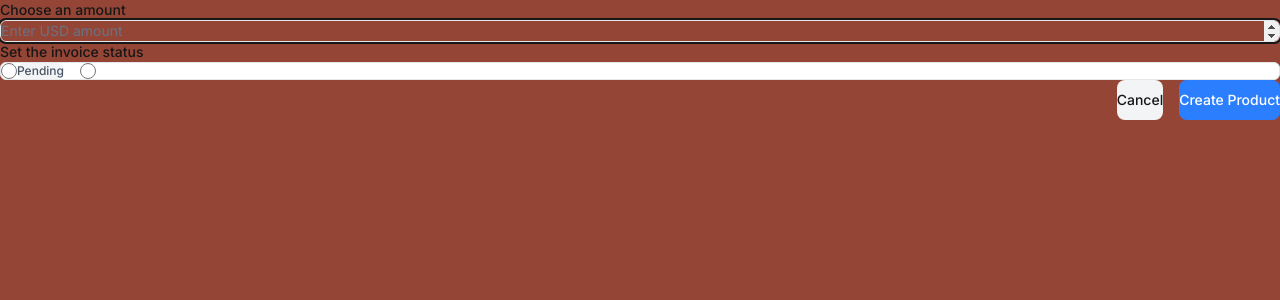
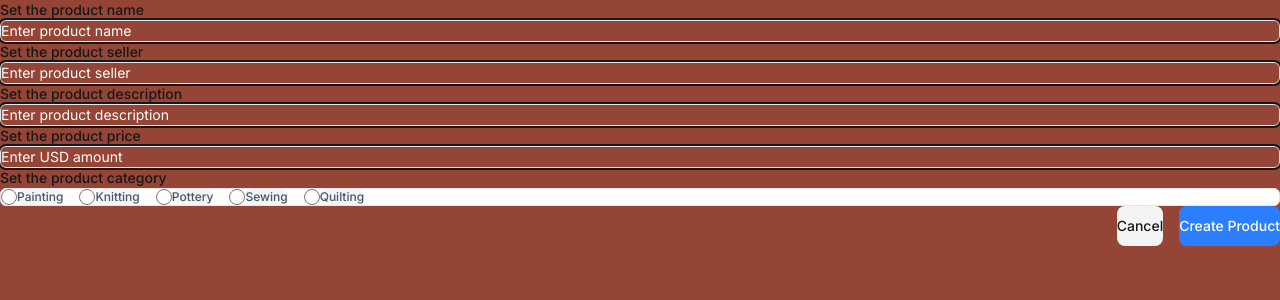
Before and after one commit to kylebowser/wdd430-final, a Next.js app in the folder wdd430-final/: page /create in a window 1280 px wide. Shown: the top 300 px of the page. Built offline with nearby package versions, Linux system fonts and the light colour scheme; a web font is replaced by a local one.

Commit message:
Form and search fixes

```diff
--- a/wdd430-final/src/app/lib/data.ts
+++ b/wdd430-final/src/app/lib/data.ts
@@ -17,3 +17,33 @@ export async function fetchProducts() {
     throw new Error('Failed to fetch product data.');
   }
 }
+
+export async function fetchFilteredProducts(
+  query?: string
+) {
+
+  try {
+    const products = await sql<Product[]>`
+      SELECT
+        product.id,
+        product.name,
+        product.description,
+        product.price,
+        product.category,
+        product.seller
+      FROM product
+      WHERE
+        product.name ILIKE ${`%${query}%`} OR
+        product.description ILIKE ${`%${query}%`} OR
+        product.price::text ILIKE ${`%${query}%`} OR
+        product.category::text ILIKE ${`%${query}%`} OR
+        product.seller ILIKE ${`%${query}%`}
+      ORDER BY product.name ASC
+    `;
+
+    return products;
+  } catch (error) {
+    console.error('Database Error:', error);
+    throw new Error('Failed to fetch filtered product data.');
+  }
+}
--- a/wdd430-final/src/app/page.tsx
+++ b/wdd430-final/src/app/page.tsx
@@ -10,11 +10,10 @@ import {CardsSkeleton} from '@/app/ui/skeletons';
 import CardWrapper from '@/app/ui/cards';
 import Search from '@/app/ui/search';
 
-export default async function Page(props: { searchParams?: Promise<{ query?: string; page?: string }> }) {
+export default async function Page(props: { searchParams?: Promise<{ query?: string; }> }) {
   const searchParams = await props.searchParams;
   const query = searchParams?.query || '';
-  const currentPage = Number(searchParams?.page) || 1;
-  //const totalPages = await fetchInvoicesPages(query);
+
   return (
     <main className="flex min-h-screen flex-col p-6">
       <div className="flex flex-col justify-center gap-6 bg-lime-800 px-6 py-10 w-full min-h-[30px]">
@@ -30,12 +29,12 @@ export default async function Page(props: { searchParams?: Promise<{ query?: str
       </div>
 <div className="mt-4 md:mt-8 flex flex-col gap-6">
   <div className="pl-6 w-full">
-    <Search placeholder="Search invoices..." />
+    <Search placeholder="Search products..." />
   </div>
 
   <div className="grid gap-6 sm:grid-cols-2 lg:grid-cols-4">
     <Suspense fallback={<CardsSkeleton />}>
-      <CardWrapper />
+      <CardWrapper query={query} />
     </Suspense>
   </div>
 </div>
--- a/wdd430-final/src/app/ui/cards.tsx
+++ b/wdd430-final/src/app/ui/cards.tsx
@@ -1,12 +1,13 @@
 import { lusitana } from '@/app/ui/fonts';
-import {fetchProducts} from '@/app/lib/data';
+import {fetchProducts, fetchFilteredProducts} from '@/app/lib/data';
 
-export default async function CardWrapper() {
-  const products = await fetchProducts();
+export default async function CardWrapper({ query }: { query?: string }) {
+  //const products = await fetchProducts();
+  const filteredProducts = await fetchFilteredProducts(query);
 
   return (
     <>
-    {products.map((product) => (
+    {filteredProducts.map((product) => (
       <Card
         key={product.id}
         title={product.name}
@@ -38,7 +39,6 @@ export async function Card
 })
 {
   // const Icon = iconMap[type];
-  const products = await fetchProducts();
 
   return (
     <div className="rounded-xl bg-gray-50 p-2 shadow-sm">
--- a/wdd430-final/src/app/ui/create-form.tsx
+++ b/wdd430-final/src/app/ui/create-form.tsx
@@ -14,60 +14,162 @@ export default function Form() {
     <form action={formAction}>
       <div className="space-y-4">
 
-        {/* Invoice Amount */}
+               {/* Product Name */}
         <div className="mb-4">
-          <label htmlFor="amount" className="mb-2 block text-sm font-medium">
-            Choose an amount
+          <label htmlFor="name" className="mb-2 block text-sm font-medium">
+            Set the product name
           </label>
           <div className="relative mt-2 rounded-md">
             <div className="relative">
               <input
-                id="amount"
-                name="amount"
-                type="number"
-                step="0.01"
-                placeholder="Enter USD amount"
-                className="peer block w-full rounded-md border border-gray-200 py-2 pl-10 text-sm outline-2 placeholder:text-gray-500"
+                id="name"
+                name="name"
+                type="text"
+                placeholder="Enter product name"
+                className="peer block w-full rounded-md border border-gray-200 py-2 pl-10 text-sm outline-2 placeholder:text-white"
+                required
+              />
+            </div>
+          </div>
+        </div>
+                       {/* Product seller */}
+        <div className="mb-4">
+          <label htmlFor="seller" className="mb-2 block text-sm font-medium">
+            Set the product seller
+          </label>
+          <div className="relative mt-2 rounded-md">
+            <div className="relative">
+              <input
+                id="seller"
+                name="seller"
+                type="text"
+                placeholder="Enter product seller"
+                className="peer block w-full rounded-md border border-gray-200 py-2 pl-10 text-sm outline-2 placeholder:text-white"
                 required
               />
             </div>
           </div>
         </div>
 
-        {/* Invoice Status */}
+                       {/* Product Description */}
+        <div className="mb-4">
+          <label htmlFor="description" className="mb-2 block text-sm font-medium">
+            Set the product description
+          </label>
+          <div className="relative mt-2 rounded-md">
+            <div className="relative">
+              <input
+                id="description"
+                name="description"
+                type="text"
+                placeholder="Enter product description"
+                className="peer block w-full rounded-md border border-gray-200 py-2 pl-10 text-sm outline-2 placeholder:text-white"
+                required
+              />
+            </div>
+          </div>
+        </div>
+
+        {/* Product Price */}
+        <div className="mb-4">
+          <label htmlFor="price" className="mb-2 block text-sm font-medium">
+            Set the product price
+          </label>
+          <div className="relative mt-2 rounded-md">
+            <div className="relative">
+              <input
+                id="price"
+                name="price"
+                type="number"
+                step="0.01"
+                placeholder="Enter USD amount"
+                className="peer block w-full rounded-md border border-gray-200 py-2 pl-10 text-sm outline-2 placeholder:text-white"
+                required
+              />
+            </div>
+          </div>
+        </div>
+
+        {/* Product Category */}
         <fieldset>
           <legend className="mb-2 block text-sm font-medium">
-            Set the invoice status
+            Set the product category
           </legend>
           <div className="rounded-md border border-gray-200 bg-white px-[14px] py-3">
             <div className="flex gap-4">
               <div className="flex items-center">
                 <input
-                  id="pending"
-                  name="status"
+                  id="painting"
+                  name="category"
                   type="radio"
-                  value="pending"
+                  value="painting"
                   className="h-4 w-4 cursor-pointer border-gray-300 bg-gray-100 text-gray-600 focus:ring-2"
                 />
                 <label
-                  htmlFor="pending"
+                  htmlFor="painting"
                   className="ml-2 flex cursor-pointer items-center gap-1.5 rounded-full bg-gray-100 px-3 py-1.5 text-xs font-medium text-gray-600"
                 >
-                  Pending
+                  Painting
                 </label>
               </div>
               <div className="flex items-center">
                 <input
-                  id="paid"
-                  name="status"
+                  id="knitting"
+                  name="category"
                   type="radio"
-                  value="paid"
+                  value="knitting"
                   className="h-4 w-4 cursor-pointer border-gray-300 bg-gray-100 text-gray-600 focus:ring-2"
                 />
                 <label
-                  htmlFor="paid"
-                  className="ml-2 flex cursor-pointer items-center gap-1.5 rounded-full bg-green-500 px-3 py-1.5 text-xs font-medium text-white"
+                  htmlFor="knitting"
+                  className="ml-2 flex cursor-pointer items-center gap-1.5 rounded-full bg-gray-100 px-3 py-1.5 text-xs font-medium text-gray-600"
                 >
+                  Knitting
+                </label>
+              </div>
+                            <div className="flex items-center">
+                <input
+                  id="pottery"
+                  name="category"
+                  type="radio"
+                  value="pottery"
+                  className="h-4 w-4 cursor-pointer border-gray-300 bg-gray-100 text-gray-600 focus:ring-2"
+                />
+                <label
+                  htmlFor="pottery"
+                  className="ml-2 flex cursor-pointer items-center gap-1.5 rounded-full bg-gray-100 px-3 py-1.5 text-xs font-medium text-gray-600"
+                >
+                  Pottery
+                </label>
+              </div>
+                            <div className="flex items-center">
+                <input
+                  id="sewing"
+                  name="category"
+                  type="radio"
+                  value="sewing"
+                  className="h-4 w-4 cursor-pointer border-gray-300 bg-gray-100 text-gray-600 focus:ring-2"
+                />
+                <label
+                  htmlFor="sewing"
+                  className="ml-2 flex cursor-pointer items-center gap-1.5 rounded-full bg-gray-100 px-3 py-1.5 text-xs font-medium text-gray-600"
+                >
+                  Sewing
+                </label>
+              </div>
+                            <div className="flex items-center">
+                <input
+                  id="quilting"
+                  name="category"
+                  type="radio"
+                  value="quilting"
+                  className="h-4 w-4 cursor-pointer border-gray-300 bg-gray-100 text-gray-600 focus:ring-2"
+                />
+                <label
+                  htmlFor="quilting"
+                  className="ml-2 flex cursor-pointer items-center gap-1.5 rounded-full bg-gray-100 px-3 py-1.5 text-xs font-medium text-gray-600"
+                >
+                  Quilting
                 </label>
               </div>
             </div>
--- a/wdd430-final/src/app/ui/search.tsx
+++ b/wdd430-final/src/app/ui/search.tsx
@@ -28,14 +28,14 @@ export default function Search({ placeholder }: { placeholder: string }) {
         Search
       </label>
       <input
-        className="peer block w-full rounded-md border border-gray-200 py-[9px] pl-10 text-sm outline-2 placeholder:text-gray-500"
+        className="peer block w-full rounded-md border border-gray-200 py-[9px] pl-10 text-sm outline-2 placeholder:text-white"
         placeholder={placeholder}
         onChange={(e) => {
           handleSearch(e.target.value);
         }}
         defaultValue={searchParams.get('query')?.toString()}
       />
-      <MagnifyingGlassIcon className="absolute left-3 top-1/2 h-[18px] w-[18px] -translate-y-1/2 text-white peer-focus:text-white" />
+      {/* <MagnifyingGlassIcon className="absolute left-3 top-1/2 h-[18px] w-[18px] -translate-y-1/2 text-white peer-focus:text-white" /> */}
     </div>
   );
 }
```
Also changed, not shown: wdd430-final/src/app/lib/actions.ts (+6 -6 lines).
